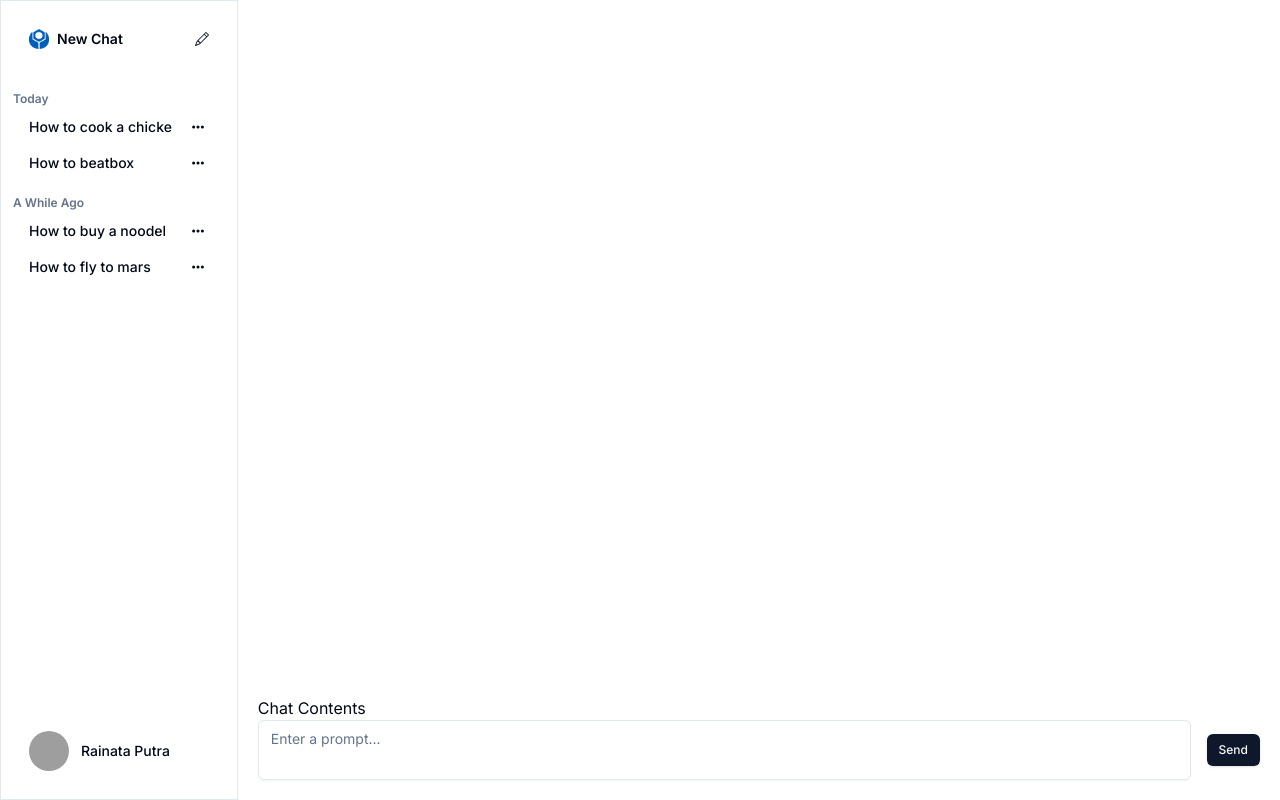
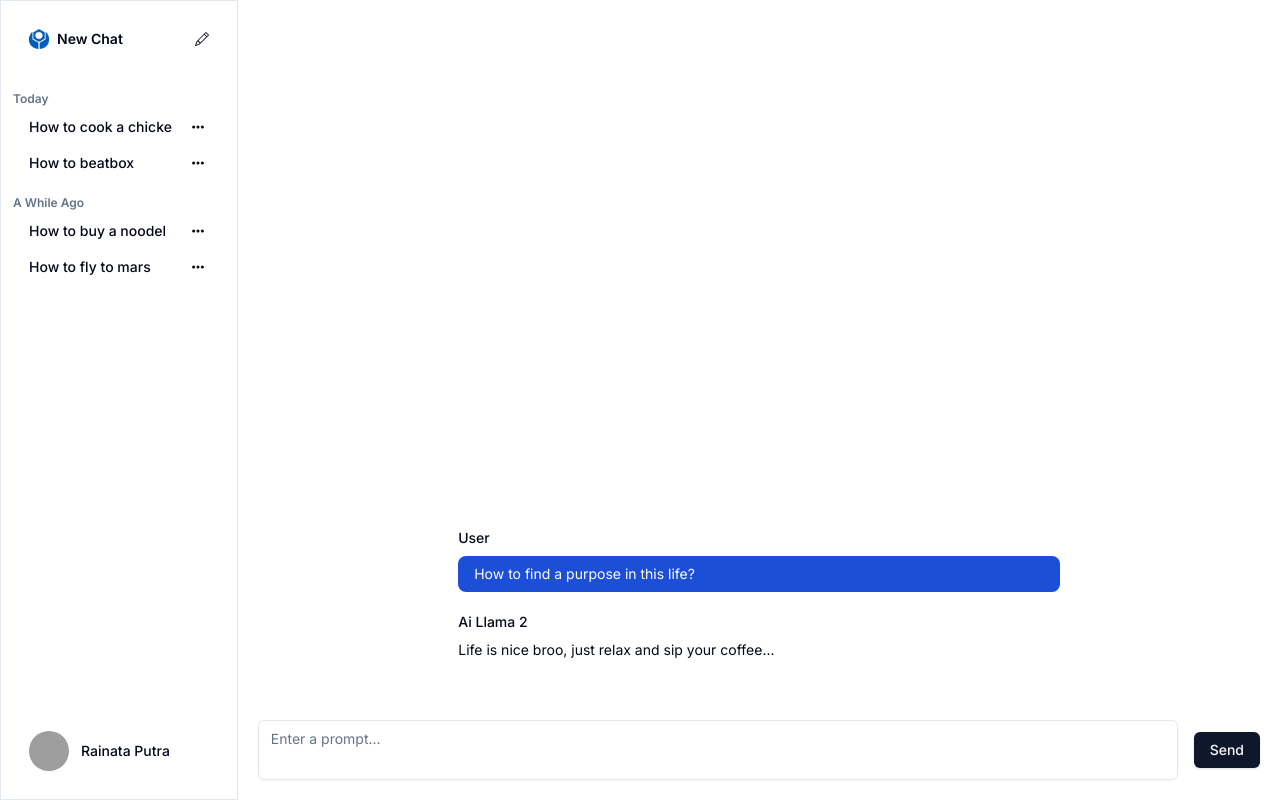
Before and after one commit to CITI-KnowledgeManagementSystem/front-end, a Next.js app: page /prompt in a window 1280 px wide. Built offline with nearby package versions, Linux system fonts and the light colour scheme; grey boxes are pictures that could not be loaded.

Commit message:
Sidebar and chat box

```diff
--- a/src/app/prompt/page.tsx
+++ b/src/app/prompt/page.tsx
@@ -1,16 +1,57 @@
-import React from 'react'
+"use client"
+import React, { useState } from 'react'
 import { Textarea } from '@/components/ui/textarea'
 import { Button } from '@/components/ui/button'
+import ChatBox from '@/components/chat-box'
+
+const dummyChats = [
+    {
+        type: "request",
+        message: "How to find a purpose in this life?"
+    },
+    {
+        type: "response",
+        message: "Life is nice broo, just relax and sip your coffee..."
+    },
+]
+
 
 const PromptPage = () => {
+    const [data, setData] = useState(dummyChats)
+    const [prompt, setPrompt] = useState<string>("")
+
+    const handleSendPrompt = (e:React.ChangeEvent<HTMLFormElement>) => {
+        e.preventDefault()
+        const newMessage = {
+            type: "request",
+            message: prompt
+        }
+        const newData = [...data, newMessage]
+
+        setData(newData)
+        handleGetResponse().then(res => setData([...data, res]))
+        setPrompt("")
+    }
+
+    const handleGetResponse = async () => {
+        // async
+        const newResponse = {
+            type: "response",
+            message: "It's okayy, just chill my brother"
+        }
+        return newResponse
+    }
+
   return (
     <div className='flex flex-col w-full justify-end p-5'>
-        <div className="">
-            Chat Contents
+        <div className="w-full flex flex-col justify-center items-center py-10">
+            { data.map((item, i) => (
+                <ChatBox variant={item.type} message={item.message} key={i}/>
+            )) }
         </div>
-        <form action="" className='flex items-center gap-x-4'>
-            <Textarea placeholder='Enter a prompt...' className='resize-none'/>
-            <Button size={"sm"}>Send</Button>
+        <form action="submit" onSubmit={handleSendPrompt} className='flex items-center gap-x-4'>
+            <Textarea value={prompt} onChange={(e) => setPrompt(e.target.value)} placeholder='Enter a prompt...' className='resize-none'/>
+            <Button>Send</Button>
         </form>
     </div>
   )
--- /dev/null
+++ b/src/components/chat-box.tsx
@@ -0,0 +1,32 @@
+import React from 'react'
+
+
+interface Props {
+    variant: string,
+    message: string
+}
+
+const ChatBox = ({ variant, message }: Props) => {
+
+    if(variant === "request"){
+        return (
+            <div className="w-3/5">
+                <h2 className="text-sm font-medium">User</h2>
+                <p className='text-sm bg-blue-700 rounded-lg py-2 px-4 text-white mt-2 mb-4'>
+                    { message }
+                </p>
+            </div>
+        )
+    }
+
+  return (
+    <div className="w-3/5 my-1">
+        <h2 className="text-sm font-medium">Ai Llama 2</h2>
+        <p className='text-sm mt-2 mb-4'>
+            { message }
+        </p>
+    </div>
+  )
+}
+
+export default ChatBox
--- a/src/components/sidebar-prompt.tsx
+++ b/src/components/sidebar-prompt.tsx
@@ -1,5 +1,7 @@
+"use client"
 import React from 'react'
 import Image from 'next/image'
+import { useState, useEffect } from 'react'
 import { Button } from './ui/button'
 import { BsPencil } from "react-icons/bs"
 import UserProfile from './user-profile'
@@ -34,6 +36,15 @@ const dummyChats = [
 ]
 
 const SidebarPrompt = () => {
+    const [isMounted, setIsMounted] = useState(false);
+
+    useEffect(() => {
+        setIsMounted(true);
+    }, []);
+
+    if (!isMounted) {
+        return null;
+    }
 
   return (
     <div className='border border-r px-3 py-5 flex flex-col w-72 justify-between'>
```
